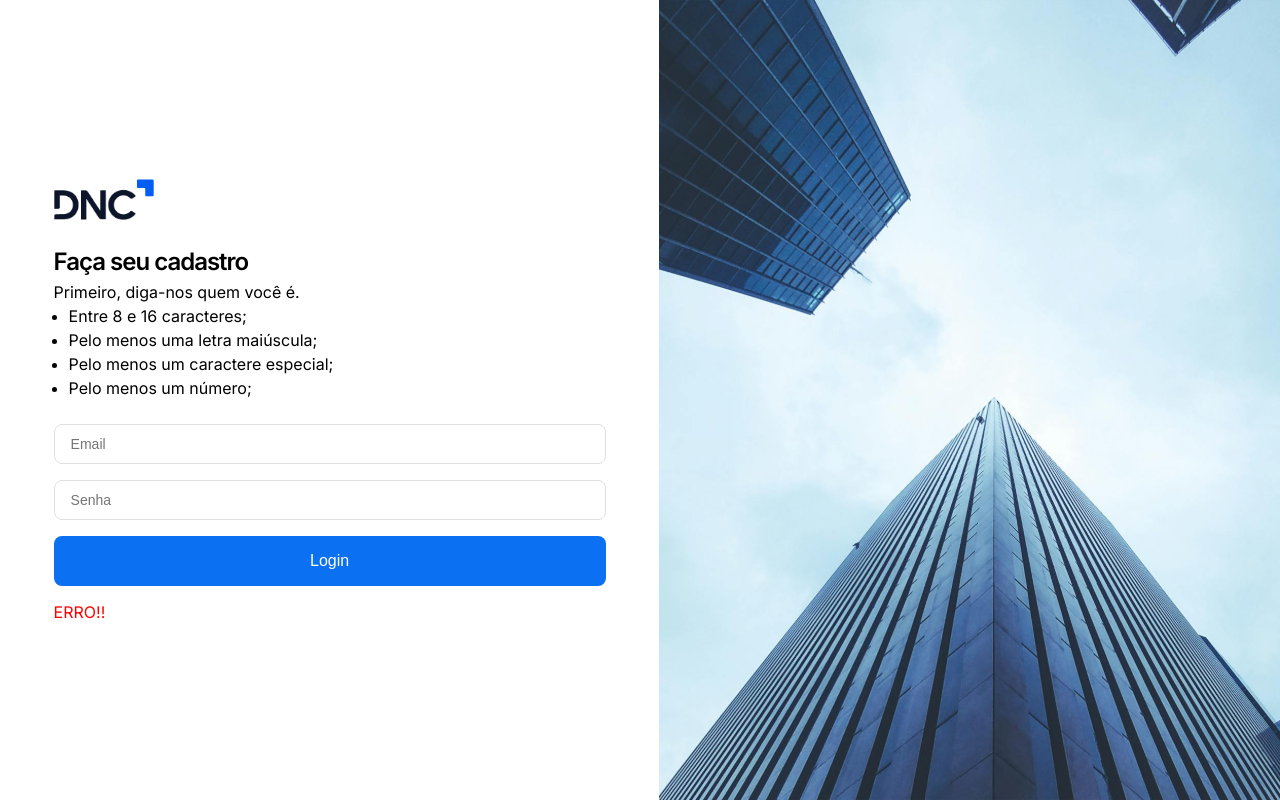
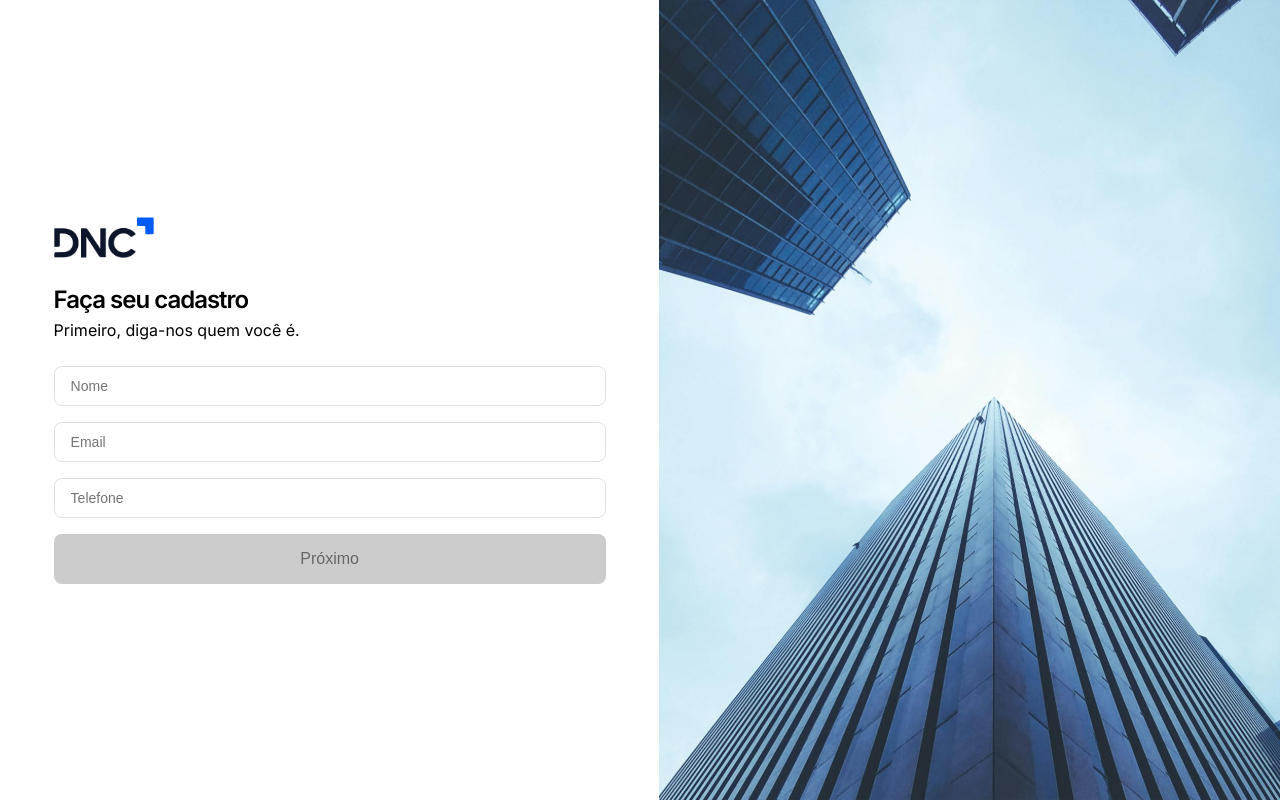
Before and after one commit to SidneySant0s/dnc-sales-dashboard-SidneySantos, a React (Vite) app: page /cadastro in a window 1280 px wide. Built offline with nearby package versions, Linux system fonts and the light colour scheme.

Commit message:
Feat: Create profile flow

```diff
--- a/package.json
+++ b/package.json
@@ -14,6 +14,7 @@
     "@emotion/styled": "^11.14.1",
     "@mui/material": "^7.3.4",
     "@mui/styled-engine-sc": "^7.3.3",
+    "@reduxjs/toolkit": "^2.11.2",
     "@types/js-cookie": "^3.0.6",
     "@types/styled-components": "^5.1.34",
     "axios": "^1.13.2",
@@ -23,6 +24,7 @@
     "react": "^19.1.1",
     "react-chartjs-2": "^5.3.1",
     "react-dom": "^19.1.1",
+    "react-redux": "^9.2.0",
     "react-router-dom": "^7.9.4",
     "styled-components": "^6.1.19"
   },
--- a/src/hooks/useFormValidation.ts
+++ b/src/hooks/useFormValidation.ts
@@ -15,7 +15,16 @@
                 return /\S+@\S+\.\S+/.test(String(formValues[index]))
             }
             if (input.type ==='password'){
-                return String(formValues[index]).length > 7
+                const password = String(value)
+                const hasCorrectLength = password.length >= 8 && password.length <= 16
+                const hasUppercaseLetter = /[A-Z]/.test(password)
+                const hasSpecialCharacter = /[!@#$%^&*(),.?":{}|<>]/.test(password)
+                const hasNumber = /\d/.test(password)
+                return (
+                    hasCorrectLength &&
+                    hasUppercaseLetter &&
+                    hasSpecialCharacter &&
+                    hasNumber)
             }
             return true
         })
--- a/src/main.tsx
+++ b/src/main.tsx
@@ -3,12 +3,16 @@
 import App from './App.tsx'
 import { GlobalStyle } from './styles/globalStyle.ts'
 import { AppthemeProvider } from './contexts/AppThemeContext.tsx'
+import { Provider } from 'react-redux'
+import  store  from './redux/index.ts'
 
  ReactDOM.createRoot(document.getElementById('root')!).render(
   <React.StrictMode>
-    <AppthemeProvider >
+    <Provider store={store}>
+      <AppthemeProvider >
       <GlobalStyle />
       <App />
     </AppthemeProvider>
+    </Provider>
   </React.StrictMode>
 )
--- a/src/pages/Login.tsx
+++ b/src/pages/Login.tsx
@@ -1,4 +1,4 @@
-import {  useEffect } from 'react';
+import {  use, useEffect } from 'react';
 import { useNavigate } from 'react-router-dom';
 import { jwtDecode } from 'jwt-decode';
 import Cookies from 'js-cookie';
@@ -16,10 +16,16 @@
 import type { ChangeEvent } from 'react';
 import type { DecodedJWT, MessageProps, LoginData, LoginPostData } from '@/types';
 
+//REDUX
+import { useSelector } from 'react-redux';
+import { type RootState } from '@/redux';
+
 
 
 function Login() {
   const navigate = useNavigate()
+  const {email, message} = useSelector((state: RootState) => state.createProfile)
+
   const inputs =[
     {type: 'email', placeholder: 'Email'},
     {type: 'password', placeholder: 'Senha'}
@@ -31,7 +37,7 @@
   const { formValues, formValid, handleChange } = useFormValidation(inputs)
 
   const handleMessage = ():  MessageProps => {
-    if(!error) return {msg: '', type: 'success'}
+    if(!error) return {msg: message ?? '', type: 'success'}
     switch(error){
       case 401:
         return{
@@ -64,6 +70,12 @@
     }
     if(Cookies.get('Authorization')) navigate('/home')
   }, [data, navigate])
+
+  useEffect(() => {
+    if(email) {
+      handleChange(0, email)
+    }
+  }, [email])
 
   return (
     <>
--- a/src/pages/Registration.tsx
+++ b/src/pages/Registration.tsx
@@ -1,9 +1,88 @@
+import { useEffect, type ChangeEvent } from 'react';
+import { useNavigate } from 'react-router-dom';
+
+//COMPONENTS
 import { Grid, Container, Box} from '@mui/material';
 import { BannerImage, FormComponent, Logo, StyledH1, StyledP, StyledUl } from '@/components';
 import { pxToRem } from '@/utils';
 
+//HOOKS
+import { useFormValidation, usePost } from '@/hooks';
+
+//REDUX
+import { useDispatch, useSelector } from 'react-redux';
+import { type RootState } from '@/redux';
+import { setMessage, setProfileData } from '@/redux/slices/createProfile';
+
+//TYPES
+import type { CreateProfileData, InputProps } from '@/types';
 
 function Registration() {
+  const dispatch = useDispatch()
+  const navigate = useNavigate()
+  const {email} = useSelector((state: RootState) => state.createProfile)
+
+  const {
+      data,
+      loading,
+      error,
+      postData,
+    } = usePost<string, CreateProfileData>( 'profile/create')
+
+
+  //FORM STEP 1
+  const step1Inputs: InputProps[] = [
+      {name: 'name', type: 'text', placeholder: 'Nome', required: true},
+      {name: 'email', type: 'email', placeholder: 'Email'},
+      {name: 'phone', type: 'tel', placeholder: 'Telefone', required: true},
+    ]
+  const handleStep1 = (e:React.FormEvent) => {
+    e.preventDefault()
+    dispatch(setProfileData({
+      email: String(step1FormValues[1])
+    }))
+  }
+
+  const {
+    formValues: step1FormValues,
+    formValid: step1FormValid,
+    handleChange: step1FormHandleChange
+  } = useFormValidation(step1Inputs)
+
+  //FORM STEP 2
+  const step2Inputs: InputProps[] = [
+    {type: 'password', placeholder: 'Senha'},
+  ]
+
+  const handleStep2 = async (e:React.FormEvent) => {
+    e.preventDefault()
+    await postData({
+      name: String(step1FormValues[0]),
+      email: String(step1FormValues[1]),
+      phone: String(step1FormValues[2]),
+      password: String(step2FormValues[0]),
+    })
+  }
+
+  const {
+    formValues: step2FormValues,
+    formValid: step2FormValid,
+    handleChange: step2FormHandleChange
+  } = useFormValidation(step2Inputs)
+
+  const handleStepInputs = email ? step2Inputs : step1Inputs
+
+  useEffect(() => {
+    if(data !== null){
+      dispatch(setMessage('Usuario criado com sucesso!'))
+      navigate('/')
+    } else if(error){
+      alert(
+        `Não foi possivél realizar a operação. Entre em contato com nosso suporte (${error}).`
+      )
+    }
+  }, [data, error, navigate])
+
   return (
     <>
        <Box>
@@ -13,27 +92,54 @@
 
                       <Box sx={{marginBottom: pxToRem (24)}}><Logo height={41} width={100}/></Box>
                       <Box sx={{marginBottom: pxToRem (24)}}>
-                      <StyledH1>Faça seu cadastro</StyledH1>
-                      <StyledP>Primeiro, diga-nos quem você é.</StyledP>
+                        <StyledH1>
+                          {email ? 'Defina sua senha' : 'Faça seu cadastro'}
+                        </StyledH1>
+                        <StyledP>
+                          {' '}
+                          {email ? 'Sua senha deve ter:' : 'Primeiro, diga-nos quem você é.'}
+                          {email && (
                             <StyledUl>
                               <li>Entre 8 e 16 caracteres;</li>
                               <li>Pelo menos uma letra maiúscula;</li>
                               <li>Pelo menos um caractere especial;</li>
-                        <li>Pelo menos um número;</li>
+                              <li>Pelo menos um número</li>
                             </StyledUl>
+                          )}
+                        </StyledP>
+
                       </Box>
 
-                    <FormComponent inputs ={[
-                      { type: 'email', placeholder: 'Email'},
-                      { type: 'password', placeholder: 'Senha'}
+                      <FormComponent
+                        inputs ={handleStepInputs.map((input, index) => ({
+                          type: input.type,
+                          placeholder: input.placeholder,
+                          value: email
+                          ? step2FormValues[index] || ''
+                          : step1FormValues[index] || '',
+                          onChange: (e: ChangeEvent<HTMLInputElement>) =>
+                            email
+                          ? step2FormHandleChange(
+                            index,
+                            (e.target as HTMLInputElement).value
+                          )
+                            : step1FormHandleChange(
+                            index,
+                            (e.target as HTMLInputElement).value
+                          ),
+                        }))}
+
+                        buttons={[
+                          {
+                            className: 'primary',
+                            disabled: email ? !step2FormValid || loading : !step1FormValid,
+                            onClick: email ? handleStep2 : handleStep1,
+                            type: 'submit',
+                            children: email ? 'Enviar' : 'Próximo'
+                          },
                         ]}
-                    buttons={[
-                      {className: 'primary', type: 'submit', children: 'Login' },
-                    ]}
-                    message={{
-                      msg: 'ERRO!!',
-                      type:'error'
-                    }}/>
+
+                      />
                     </Container>
                 </Grid>
 
--- /dev/null
+++ b/src/redux/index.ts
@@ -0,0 +1,14 @@
+import { configureStore } from "@reduxjs/toolkit";
+import createProfileReducer from "./slices/createProfile";
+
+const store = configureStore({
+    reducer: {
+        createProfile: createProfileReducer,
+    }
+
+})
+
+export type RootState = ReturnType<typeof store.getState>;
+export type AppDispatch = typeof store.dispatch;
+
+export default store;
--- /dev/null
+++ b/src/redux/slices/createProfile.ts
@@ -0,0 +1,27 @@
+import { createSlice, type PayloadAction } from '@reduxjs/toolkit'
+import type { CreateProfileData } from '@/types'
+
+const initialState: Omit<CreateProfileData, 'name' | 'phone' | 'password'> = {
+    email: '',
+    message: null,
+}
+
+const profileSlice = createSlice({
+    name: 'profile',
+    initialState,
+    reducers: {
+        setProfileData: (
+            state,
+            action: PayloadAction<Omit<CreateProfileData, 'name' | 'phone' | 'password'>>
+        ) => {
+            state.email = action.payload.email
+        },
+        setMessage: ( state, action: PayloadAction<string> ) =>
+            {
+                state.message = action.payload
+            }
+        },
+});
+
+export const { setProfileData, setMessage } = profileSlice.actions
+export default profileSlice.reducer
```
Also changed, not shown: src/types/profileData.d.ts (+8 -0 lines), 1 other file (tests, documents, lock files or other folders). Lines whose indentation alone changed are shown as unchanged.
